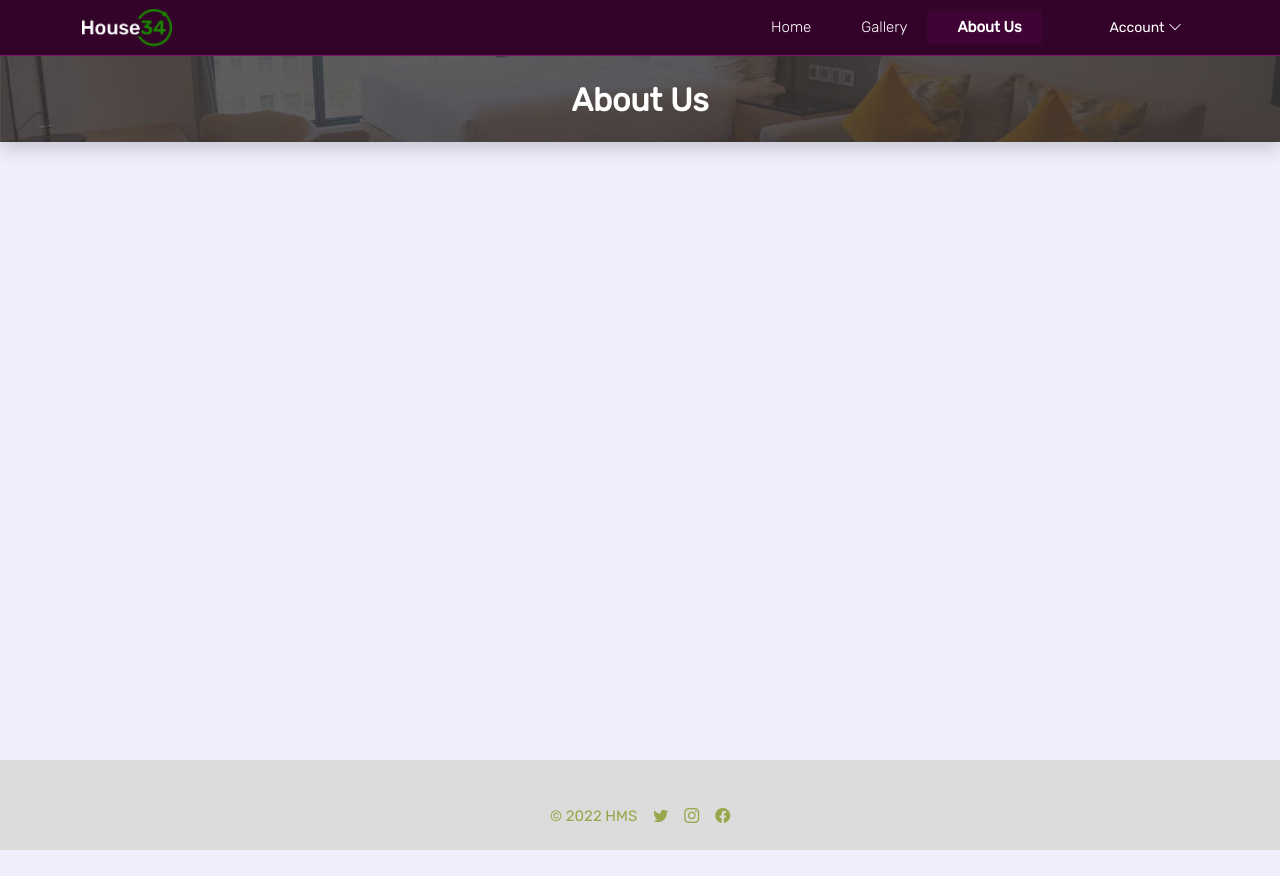
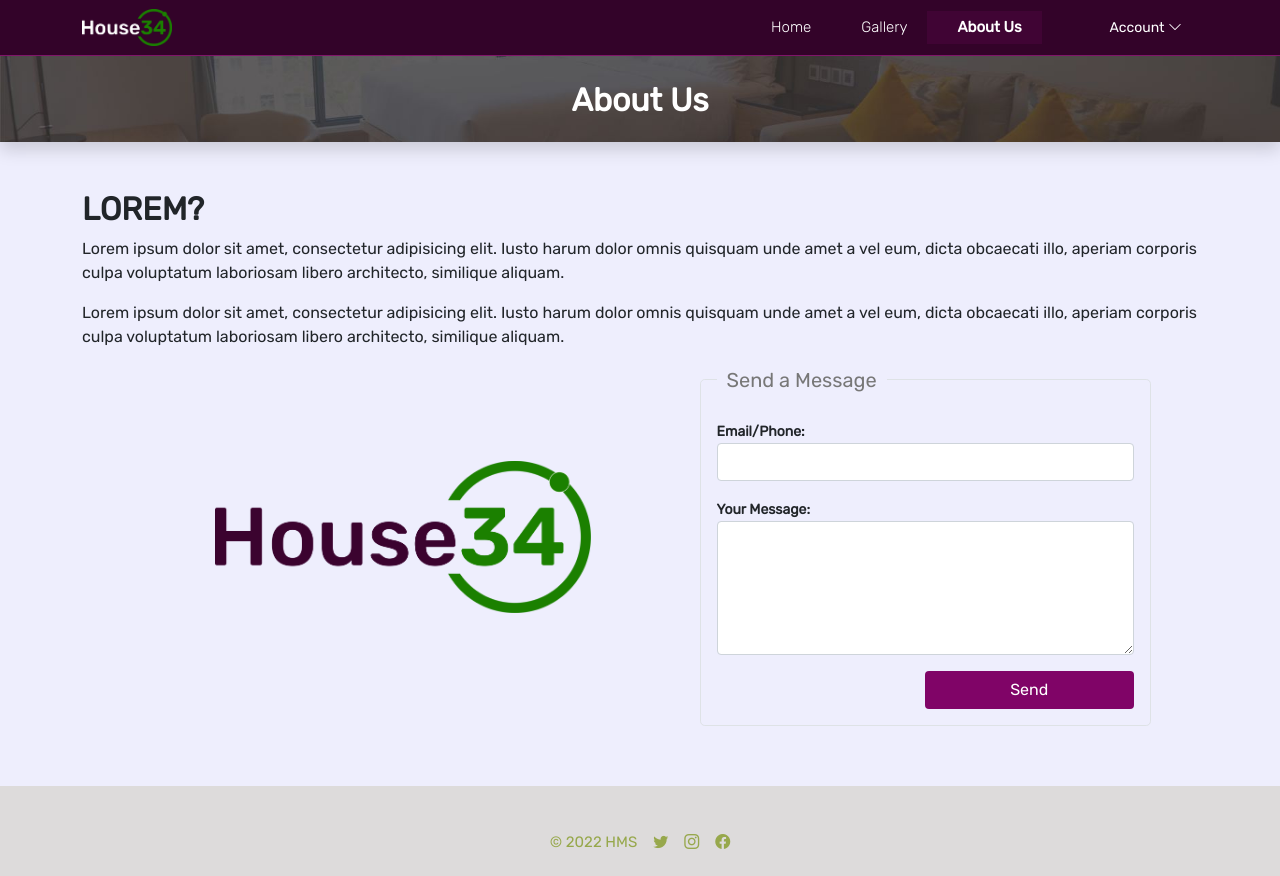
Before and after one commit to EmekaJoseph/Hotel-Management-System, a Vue app in the folder frontend/: page /about in a window 1280 px wide. Before the commit the page ends 850 px from the top, so only its background shows below. Built offline with nearby package versions, Linux system fonts and the light colour scheme.

Commit message:
about & invalid pages design

```diff
--- a/frontend/src/components/admin/menuListComponent.vue
+++ b/frontend/src/components/admin/menuListComponent.vue
@@ -2,22 +2,22 @@
     <div>
         <div class="menuSection">
             <ul class="list-group list-group-flush">
-                <li class="list-group-item" data-bs-dismiss="offcanvas">
+                <li class="list-group-item" :data-bs-dismiss="isOffCanvas()">
                     <router-link :to="{ name: 'Dashboard' }">
                         <i class="bi bi-layout-wtf"></i>&nbsp; Dashboard
                     </router-link>
                 </li>
-                <li class="list-group-item" data-bs-dismiss="offcanvas">
+                <li class="list-group-item" :data-bs-dismiss="isOffCanvas()">
                     <router-link :to="{ name: 'Bookings' }">
                         <i class="bi bi-card-checklist"></i>&nbsp; Bookings
                     </router-link>
                 </li>
-                <li class="list-group-item" data-bs-dismiss="offcanvas">
+                <li class="list-group-item" :data-bs-dismiss="isOffCanvas()">
                     <router-link :to="{ name: 'Rooms' }">
                         <i class="bi bi-door-closed"></i>&nbsp; Rooms
                     </router-link>
                 </li>
-                <li class="list-group-item" data-bs-dismiss="offcanvas">
+                <li class="list-group-item" :data-bs-dismiss="isOffCanvas()">
                     <router-link :to="{ name: 'Messages' }">
                         <i class="bi bi-app-indicator"></i>&nbsp; Messages
                     </router-link>
@@ -55,9 +55,13 @@
 </template>
 
 <script setup>
-import { inject, ref } from 'vue'
+import { inject } from 'vue'
 const cols = inject("customColors");
 const { color1, color2, colorActive, color3 } = cols
+
+const isOffCanvas = () => {
+    return (window.innerWidth <= 767) ? 'offcanvas' : ''
+}
 
 
 </script>
--- a/frontend/src/pages/General/about.vue
+++ b/frontend/src/pages/General/about.vue
@@ -4,6 +4,45 @@
         <topPageCard>
             <h2 class="fw-bold text-center">About Us</h2>
         </topPageCard>
+        <section class="container mt-5">
+            <h2 class="fw-bold">LOREM?</h2>
+            <p>Lorem ipsum dolor sit amet, consectetur adipisicing elit. Iusto harum dolor omnis quisquam unde amet a vel eum, dicta obcaecati illo, aperiam corporis culpa voluptatum laboriosam libero architecto, similique aliquam.</p>
+            <p>Lorem ipsum dolor sit amet, consectetur adipisicing elit. Iusto harum dolor omnis quisquam unde amet a vel eum, dicta obcaecati illo, aperiam corporis culpa voluptatum laboriosam libero architecto, similique aliquam.</p>
+
+            <div class="col-md-12">
+                <div class="row justify-content-center">
+                    <div class="col-md-6 pt-5">
+                        <div class="row justify-content-center">
+                            <img
+                                class="d-none d-md-block mt-5"
+                                src="@/assets/house34_logo1.png"
+                                style="width: 400px;"
+                            />
+                        </div>
+                    </div>
+                    <div class="col-md-5">
+                        <div class="col-md-12">
+                            <fieldset class="border rounded-3 p-3">
+                                <legend class="legend-text">Send a Message</legend>
+                                <div class="row gy-3">
+                                    <div>
+                                        <label class="fw-bold small">Email/Phone:</label>
+                                        <input type="text" class="form-control" />
+                                    </div>
+                                    <div>
+                                        <label class="fw-bold small">Your Message:</label>
+                                        <textarea class="w-100 form-control" rows="5"></textarea>
+                                    </div>
+                                    <div>
+                                        <button class="btn customBtn float-end w-50">Send</button>
+                                    </div>
+                                </div>
+                            </fieldset>
+                        </div>
+                    </div>
+                </div>
+            </div>
+        </section>
         <footerComponent />
     </div>
 </template>
@@ -14,4 +53,11 @@ import topPageCard from '@/components/general//topPageCardComponent.vue';
 </script>
 
 <style scoped>
+.legend-text {
+    float: none;
+    font-size: 20px;
+    padding: 0px 10px;
+    width: auto;
+    color: #777;
+}
 </style>
--- a/frontend/src/pages/General/invalid.vue
+++ b/frontend/src/pages/General/invalid.vue
@@ -1,27 +1,43 @@
 <template>
-    <div>
-        Invalid page
-        Invalid page
-        Invalid page
-        Invalid page
-        Invalid page
-        Invalid page
-        Invalid page
-        Invalid page
-        Invalid page
-        Invalid page
-        Invalid page
-        Invalid page
-        Invalid page
-        Invalid page
-        Invalid page
+    <div class="wholePage">
+        <div class="container">
+            <div class="row justify-content-center">
+                <!-- <div class="text-center" style="font-size: 100px; color: #fff;">
+                <i class="bi bi-exclamation-triangle-fill"></i>
+                </div>-->
+                <span class="text-center fw-bold">
+                    <img src="@/assets/house34_logo2.png" width="130" />
+                </span>
+                <div class="text-center text-white fw-bold" style="font-size: 100px;">404</div>
+                <div
+                    class="text-center text-white"
+                >The page you requested does not exist in this application.</div>
+                <div class="text-center mt-3">
+                    <router-link class="btn btn-warning text-decoration-none" to="/">
+                        Home Page
+                        <i class="bi bi-arrow-right"></i>
+                    </router-link>
+                </div>
+            </div>
+        </div>
     </div>
 </template>
 
 <script setup>
-
+import { inject } from 'vue'
+const cols = inject("customColors");
+const { color1 } = cols
 </script>
 
 <style scoped>
-
+.wholePage {
+    min-height: 100vh;
+    display: -ms-flexbox;
+    display: flex;
+    -ms-flex-pack: center;
+    justify-content: center;
+    -ms-flex-align: center;
+    align-items: center;
+    background-color: v-bind(color1);
+}
 </style>
--- a/frontend/src/pages/admin/login.vue
+++ b/frontend/src/pages/admin/login.vue
@@ -1,7 +1,7 @@
 <template>
-    <div class="container">
+    <div>
         <div class="thForm">
-            <div class="col-12 col-lg-4">
+            <div class="col-10 col-lg-3">
                 <div class="card p-4 shadow-sm">
                     <span class="text-center fw-bold mb-2">
                         <img src="@/assets/house34_logo1.png" width="130" />
@@ -62,7 +62,7 @@
                     </form>
                 </div>
                 <div class="text-center mt-3">
-                    <router-link class="text-decoration-none" to="/">Main site</router-link>
+                    <router-link class="text-decoration-none text-warning" to="/">Main site</router-link>
                 </div>
             </div>
         </div>
@@ -123,6 +123,7 @@ function loginUser() {
     justify-content: center;
     -ms-flex-align: center;
     align-items: center;
+    background-color: v-bind(color1);
 }
 
 /* .card {
```
